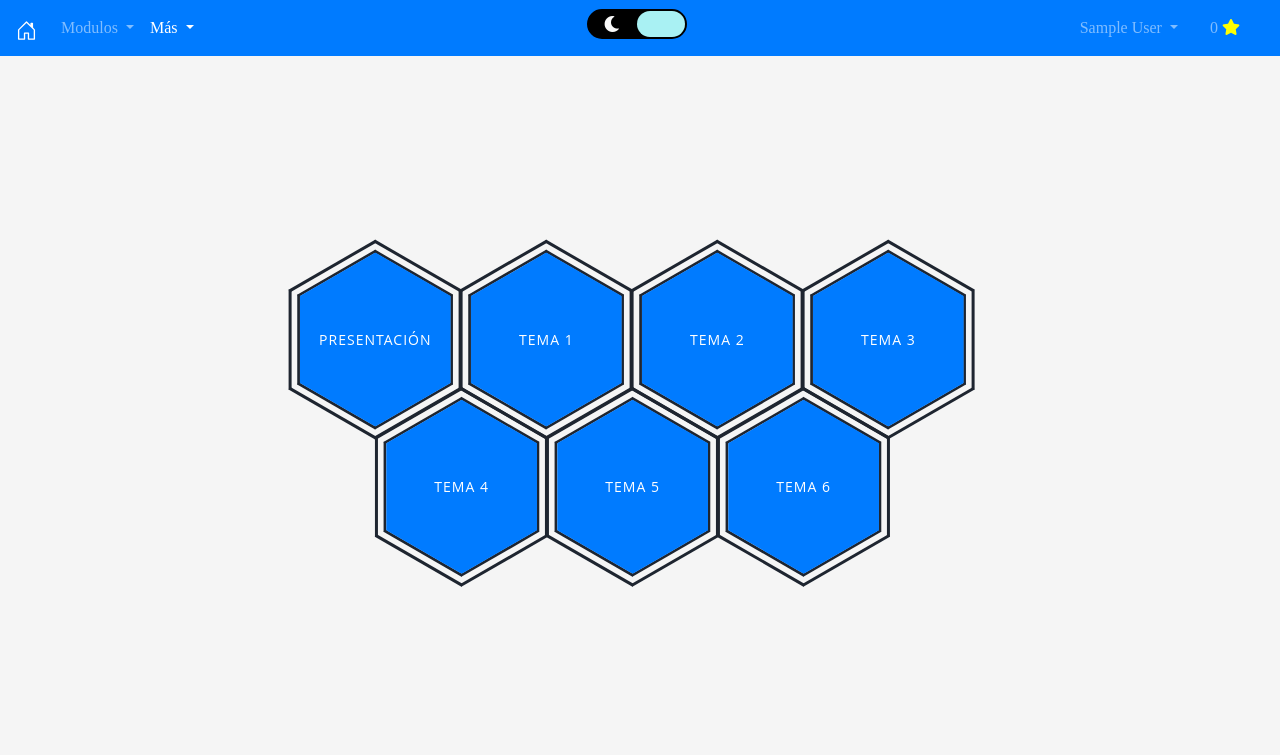
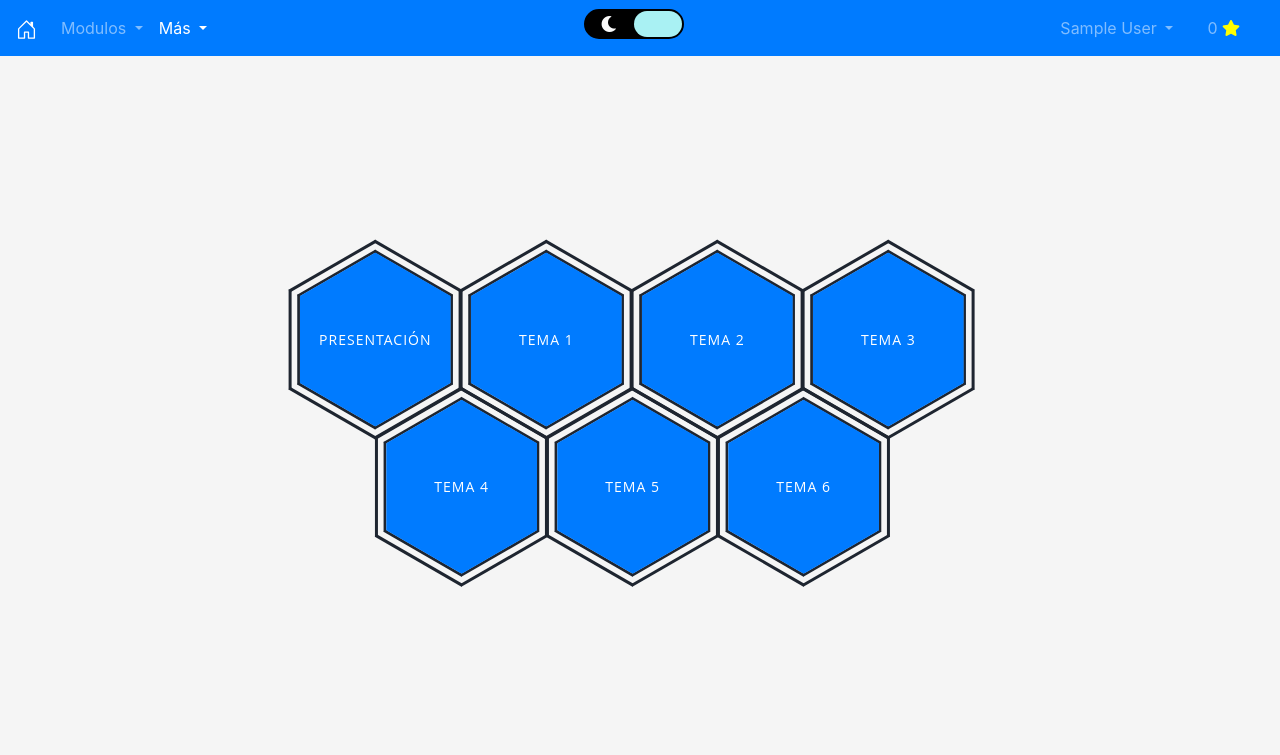
Before and after one commit to LucasFadavi91/MENTIC, a PHP site: page /controllers/controller_temario.php in a window 1280 px wide. Shown: the top 755 px of the page. Run offline with PHP 8.4, Linux system fonts and the light colour scheme; the visitor is signed in with stand-in values (Sample User, id 1); some libraries are stand-ins or nearby versions.

Commit message:
Add files via upload

```diff
--- a/MEN-TIC/css/temario.css
+++ b/MEN-TIC/css/temario.css
@@ -1,9 +1,3 @@
-body {
-  font-family: "Libre Baskerville", serif;
-  font-weight: 400;
-  font-size: 16px;
-}
-
 .container
 {
   margin-top: 40px;
```
